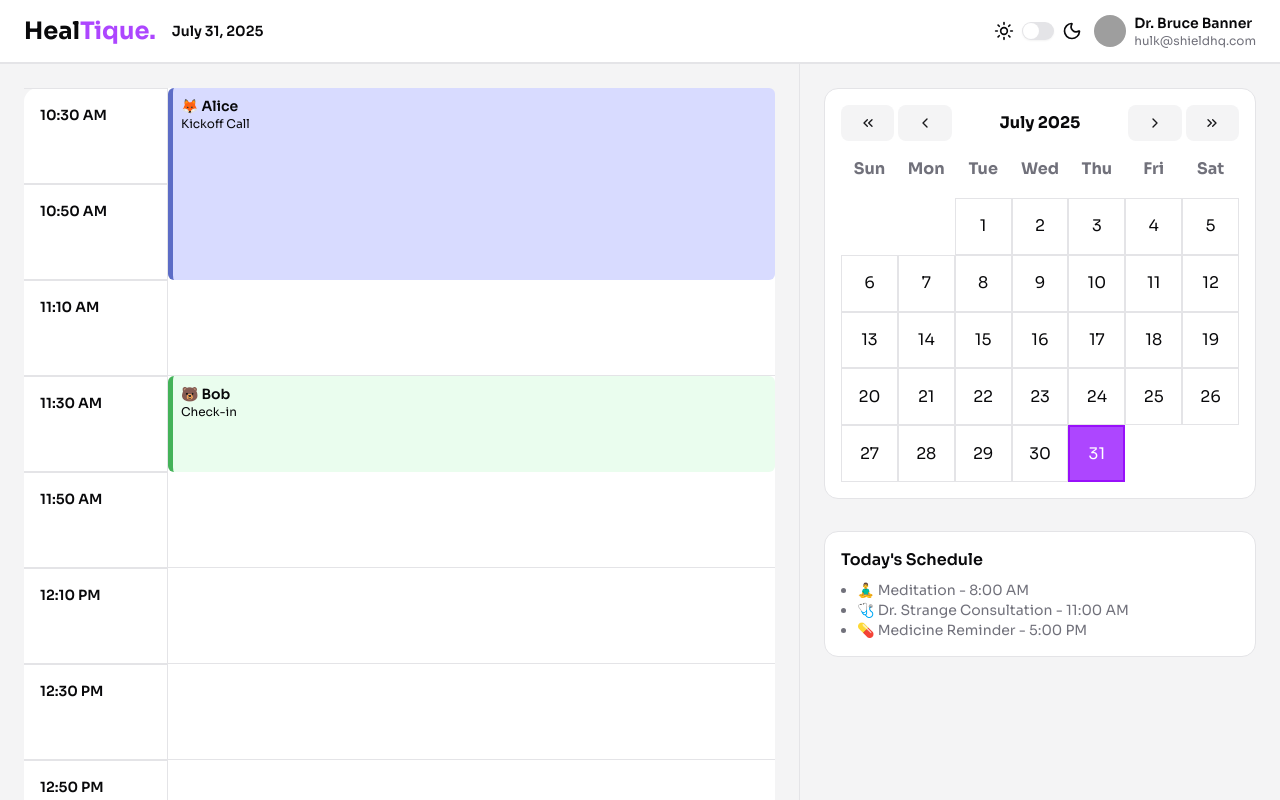
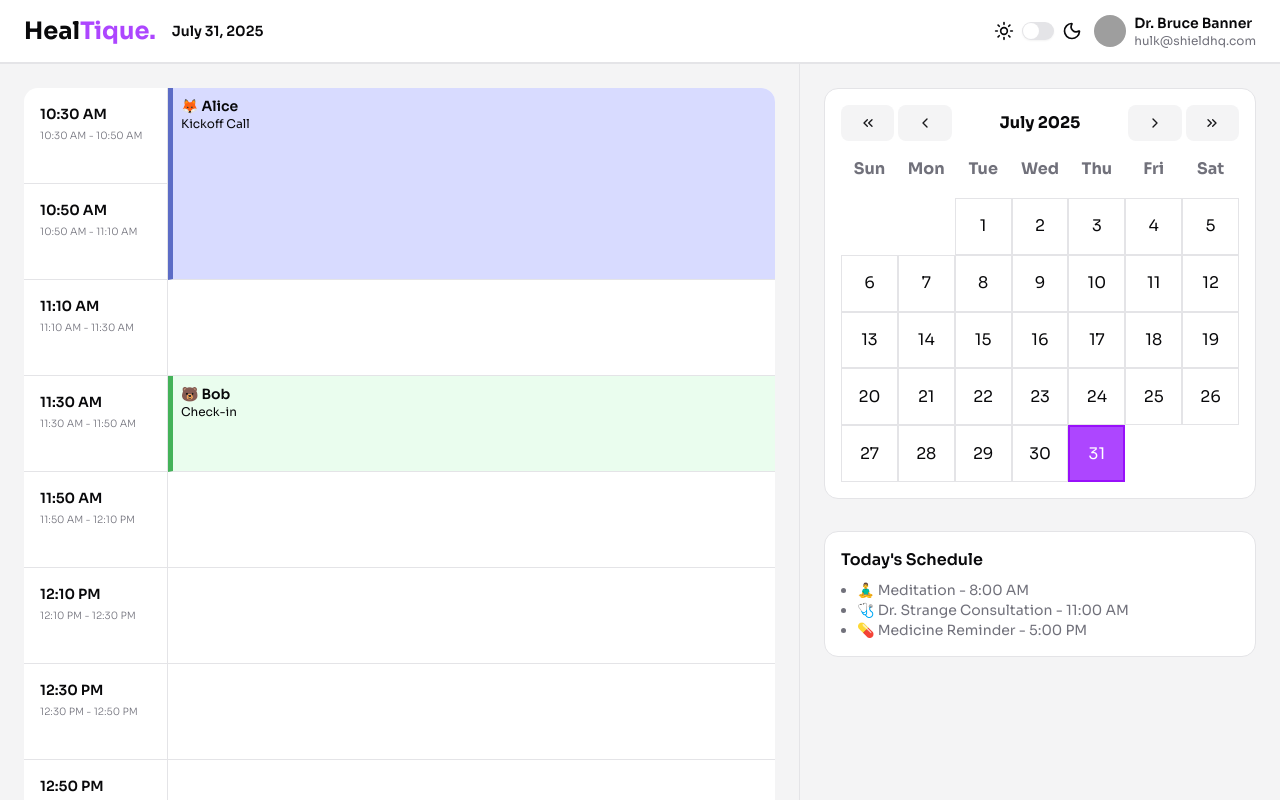
Before and after one commit to vipul-vaishnav/healtique, a Next.js app: page / in a window 1280 px wide. Built offline with nearby package versions, Linux system fonts and the light colour scheme; grey boxes are pictures that could not be loaded.

Commit message:
ADD: slots bookings ui

```diff
--- /dev/null
+++ b/src/components/slots/slot-booked.tsx
@@ -0,0 +1,37 @@
+import React from 'react'
+import { Booking } from './slots-view'
+
+type SlotBookedProps = {
+  slot: {
+    type: 'booked' | 'empty'
+    booking?: Booking
+    span: number
+  }
+}
+
+const bg = (booking: Booking) =>
+  booking.type === 'onboarding'
+    ? 'bg-[#D8DBFF] dark:bg-[#394069]/80'
+    : 'bg-[#EAFDEE] dark:bg-[#266030]/80'
+
+const border = (booking: Booking) =>
+  booking.type === 'onboarding' ? 'border-l-5 border-l-[#5C6CC6]' : 'border-l-5 border-l-[#44B259]'
+
+const SlotBooked: React.FC<SlotBookedProps> = (props) => {
+  const { slot } = props
+  const bookingBg = bg(slot.booking!)
+  const bookingBorder = border(slot.booking!)
+
+  return (
+    <div
+      className={`h-24 border-l-5 border-b ${bookingBg} ${bookingBorder} dark:backdrop-blur-3xl text-sm font-normal p-2`}
+      style={{ height: `${slot.span * 6}rem` }}
+    >
+      <p className="text-sm font-semibold">
+        {slot.booking!.emoji} {slot.booking!.clientName}
+      </p>
+      <p className="text-xs">{slot.booking!.label}</p>
+    </div>
+  )
+}
+export default SlotBooked
--- /dev/null
+++ b/src/components/slots/slot-empty.tsx
@@ -0,0 +1,10 @@
+import React from 'react'
+
+type SlotEmptyProps = {
+  handleAvailableSlotClick: () => void
+}
+
+const SlotEmpty: React.FC<SlotEmptyProps> = ({ handleAvailableSlotClick }) => {
+  return <button onClick={handleAvailableSlotClick} className="h-24 border-b block w-full" />
+}
+export default SlotEmpty
--- /dev/null
+++ b/src/components/slots/slot-time.tsx
@@ -0,0 +1,27 @@
+import React from 'react'
+import { TimeSlot } from './slots-view'
+
+type SlotTimeProps = {
+  slot: TimeSlot
+}
+
+const getLabel = (startTime: number): string => {
+  const hours = Math.floor(startTime / 60)
+  const minutes = startTime % 60
+  const period = hours >= 12 ? 'PM' : 'AM'
+  const displayHour = hours % 12 === 0 ? 12 : hours % 12
+  const paddedMinutes = minutes.toString().padStart(2, '0')
+  return `${displayHour}:${paddedMinutes} ${period}`
+}
+
+const SlotTime: React.FC<SlotTimeProps> = ({ slot }) => {
+  const label = getLabel(slot.startTime)
+  const subLabel = `${label} - ${getLabel(slot.endTime)}`
+  return (
+    <div className="h-24 p-4 w-36 border-b border-r">
+      <p className="text-sm font-semibold">{label}</p>
+      <p className="text-[10px] mt-1 font-light text-muted-foreground">{subLabel}</p>
+    </div>
+  )
+}
+export default SlotTime
--- a/src/components/slots/slot-view-header.tsx
+++ /dev/null
@@ -1,14 +0,0 @@
-import React from 'react'
-
-type SlotViewHeaderProps = {
-  dummy?: string
-}
-
-const SlotViewHeader: React.FC<SlotViewHeaderProps> = () => {
-  return (
-    <div className="bg-background text-foreground rounded-xl p-4">
-      <h6 className="font-bold">Time</h6>
-    </div>
-  )
-}
-export default SlotViewHeader
--- a/src/components/slots/slots-view.tsx
+++ b/src/components/slots/slots-view.tsx
@@ -1,161 +1,19 @@
-// import React from 'react'
-// import SlotViewHeader from './slot-view-header'
-
-// type SlotsViewProps = {
-//   dummy?: boolean
-// }
-
-// type TimeSlot = {
-//   startTime: number // in minutes from midnight (00:00 AM)
-//   endTime: number
-//   label: string // e.g. "10:30 AM"
-// }
-
-// type Booking = {
-//   type: 'onboarding' | 'followup'
-//   startTime: number // minutes from midnight
-//   duration: number // in minutes
-//   clientName: string
-//   emoji: string
-//   label: string
-// }
-
-// const dummyBookings: Booking[] = [
-//   {
-//     type: 'onboarding',
-//     startTime: 630, // 10:30 AM
-//     duration: 40,
-//     clientName: 'Alice',
-//     emoji: '🦊',
-//     label: 'Kickoff Call'
-//   },
-//   {
-//     type: 'followup',
-//     startTime: 690, // 11:30 AM
-//     duration: 20,
-//     clientName: 'Bob',
-//     emoji: '🐻',
-//     label: 'Check-in'
-//   },
-//   {
-//     type: 'followup',
-//     startTime: 810, // 1:30 PM
-//     duration: 20,
-//     clientName: 'Charlie',
-//     emoji: '🦁',
-//     label: 'Status Update'
-//   },
-//   {
-//     type: 'onboarding',
-//     startTime: 870, // 2:30 PM
-//     duration: 40,
-//     clientName: 'Diana',
-//     emoji: '🦄',
-//     label: 'Onboarding'
-//   },
-//   {
-//     type: 'followup',
-//     startTime: 1050, // 5:30 PM
-//     duration: 20,
-//     clientName: 'Eve',
-//     emoji: '🐱',
-//     label: 'Follow-up'
-//   },
-//   {
-//     type: 'followup',
-//     startTime: 1110, // 6:30 PM
-//     duration: 20,
-//     clientName: 'Frank',
-//     emoji: '🦉',
-//     label: 'Feedback'
-//   }
-// ]
-
-// const getTotalSlots = () => {
-//   const start = 10 * 60 + 30 //10:30am
-//   const end = (12 + 7) * 60 + 30 // 7:30pm
-//   const slotWidth = 20
-//   return (end - start) / slotWidth
-// }
-
-// const getLabel = (startTime: number): string => {
-//   const hours = Math.floor(startTime / 60)
-//   const minutes = startTime % 60
-//   const period = hours >= 12 ? 'PM' : 'AM'
-//   const displayHour = hours % 12 === 0 ? 12 : hours % 12
-//   const paddedMinutes = minutes.toString().padStart(2, '0')
-//   return `${displayHour}:${paddedMinutes} ${period}`
-// }
-
-// const generateSlotsObjArray = () => {
-//   const slots: Array<TimeSlot> = []
-//   const start = 10 * 60 + 30
-//   const slotDuration = 20
-//   for (let i = 0; i < getTotalSlots(); i++) {
-//     const startTime = start + i * slotDuration
-//     const endTime = startTime + slotDuration
-//     const label = getLabel(startTime)
-//     slots.push({
-//       startTime,
-//       endTime,
-//       label
-//     })
-//   }
-//   return slots
-// }
-
-// const SlotsView: React.FC<SlotsViewProps> = () => {
-//   return (
-//     <section className="space-y-8">
-//       {/* <SlotViewHeader /> */}
-//       <div className="bg-background rounded-xl grid grid-cols-[144px_1fr]">
-//         <div>
-//           {generateSlotsObjArray().map((slot, idx) => {
-//             return (
-//               <div key={`${idx}-slot`} className="h-24 p-4 w-36 border-b border-r border-t">
-//                 <p className="text-sm font-semibold">{slot.label}</p>
-//               </div>
-//             )
-//           })}
-//         </div>
-//         <div>
-//           {generateSlotsObjArray().map((slot, idx) => {
-//             return (
-//               <div key={idx} className="h-24 p-4 border-b">
-//                 {idx % 2 === 0 ? (
-//                   <div className="h-full bg-[#D8DBFF] border-l-5 border-[#5C6CC6] dark:bg-[#394069]/80 dark:backdrop-blur-3xl dark:text-[#dfe2ff] rounded-sm text-sm font-normal p-2">
-//                     Lorem ipsum dolor sit amet consectetur adipisicing elit. Animi, iste.
-//                   </div>
-//                 ) : (
-//                   <div className="h-full bg-[#EAFDEE] rounded-sm border-l-5 border-[#44B259] dark:bg-[#266030]/80 dark:backdrop-blur-3xl dark:text-[#EAFDEE] text-sm font-normal p-2">
-//                     Lorem ipsum dolor sit amet consectetur adipisicing elit. Animi, iste.
-//                   </div>
-//                 )}
-//               </div>
-//             )
-//           })}
-//         </div>
-//       </div>
-//     </section>
-//   )
-// }
-
-// export default SlotsView
-
-import React from 'react'
-import SlotViewHeader from './slot-view-header'
+import { createId } from '@paralleldrive/cuid2'
+import React, { useState } from 'react'
+import SlotBooked from './slot-booked'
+import SlotEmpty from './slot-empty'
+import SlotTime from './slot-time'
 
 type SlotsViewProps = {
   dummy?: boolean
 }
 
-type TimeSlot = {
+export type TimeSlot = {
   startTime: number // in minutes from midnight (00:00 AM)
   endTime: number
-  label: string // e.g. "10:30 AM"
 }
 
-type Booking = {
+export type Booking = {
   type: 'onboarding' | 'followup'
   startTime: number // minutes from midnight
   duration: number // in minutes
@@ -164,7 +22,7 @@ type Booking = {
   label: string
 }
 
-const dummyBookings: Booking[] = [
+let dummyBookings: Booking[] = [
   {
     type: 'onboarding',
     startTime: 630, // 10:30 AM
@@ -215,20 +73,13 @@ const dummyBookings: Booking[] = [
   }
 ]
 
+dummyBookings = dummyBookings.map((booking) => ({ ...booking, id: createId() }))
+
 const getTotalSlots = () => {
   const start = 10 * 60 + 30 //10:30am
   const end = (12 + 7) * 60 + 30 // 7:30pm
   const slotWidth = 20
   return (end - start) / slotWidth
-}
-
-const getLabel = (startTime: number): string => {
-  const hours = Math.floor(startTime / 60)
-  const minutes = startTime % 60
-  const period = hours >= 12 ? 'PM' : 'AM'
-  const displayHour = hours % 12 === 0 ? 12 : hours % 12
-  const paddedMinutes = minutes.toString().padStart(2, '0')
-  return `${displayHour}:${paddedMinutes} ${period}`
 }
 
 const generateSlotsObjArray = () => {
@@ -238,11 +89,9 @@ const generateSlotsObjArray = () => {
   for (let i = 0; i < getTotalSlots(); i++) {
     const startTime = start + i * slotDuration
     const endTime = startTime + slotDuration
-    const label = getLabel(startTime)
     slots.push({
       startTime,
-      endTime,
-      label
+      endTime
     })
   }
   return slots
@@ -250,58 +99,47 @@ const generateSlotsObjArray = () => {
 
 const SlotsView: React.FC<SlotsViewProps> = () => {
   const slots = generateSlotsObjArray()
-  let skip = 0
+  const [bookings, setBookings] = useState<Booking[]>(dummyBookings)
+
+  const generateSlotsWithBookings = () => {
+    const bookingSlots: Array<{ type: 'booked' | 'empty'; booking?: Booking; span: number }> = []
+    for (let i = 0; i < slots.length; ) {
+      const slot = slots[i]
+      const booking = bookings.find((booking) => booking.startTime === slot.startTime)
+      if (booking) {
+        const span = booking.duration / 20
+        bookingSlots.push({
+          type: 'booked',
+          booking,
+          span
+        })
+        i += span
+      } else {
+        bookingSlots.push({
+          type: 'booked',
+          span: 1
+        })
+        i += 1
+      }
+    }
+    return bookingSlots
+  }
 
   return (
     <section className="space-y-8">
-      <div className="bg-background rounded-xl grid grid-cols-[144px_1fr]">
-        {/* Time Labels */}
-        <div>
-          {slots.map((slot, idx) => (
-            <div key={`${idx}-slot`} className="h-24 p-4 w-36 border-b border-r border-t">
-              <p className="text-sm font-semibold">{slot.label}</p>
-            </div>
-          ))}
-        </div>
-
-        {/* Bookings */}
+      <div className="bg-background rounded-xl grid grid-cols-[144px_1fr] overflow-hidden">
         <div>
           {slots.map((slot, idx) => {
-            if (skip > 0) {
-              skip--
-              return null
+            return <SlotTime slot={slot} key={`${idx}-slot-time`} />
+          })}
+        </div>
+        <div>
+          {generateSlotsWithBookings().map((slot, idx) => {
+            if (slot.booking) {
+              return <SlotBooked key={`${idx}-slot-booked`} slot={slot} />
+            } else {
+              return <SlotEmpty handleAvailableSlotClick={() => {}} key={`${idx}-slot-empty`} />
             }
-
-            const booking = dummyBookings.find((b) => b.startTime === slot.startTime)
-
-            if (booking) {
-              const slotCount = booking.duration / 20
-              skip = slotCount - 1
-
-              const bg =
-                booking.type === 'onboarding'
-                  ? 'bg-[#D8DBFF] dark:bg-[#394069]/80'
-                  : 'bg-[#EAFDEE] dark:bg-[#266030]/80'
-              const border =
-                booking.type === 'onboarding'
-                  ? 'border-l-5 border-[#5C6CC6]'
-                  : 'border-l-5 border-[#44B259]'
-
-              return (
-                <div
-                  key={idx}
-                  className={`p-2 rounded-sm text-sm font-normal text-foreground ${bg} ${border} dark:backdrop-blur-3xl`}
-                  style={{ height: `${slotCount * 6}rem` }} // each slot is 6rem
-                >
-                  <p className="text-sm font-semibold">
-                    {booking.emoji} {booking.clientName}
-                  </p>
-                  <p className="text-xs">{booking.label}</p>
-                </div>
-              )
-            }
-
-            return <div key={idx} className="h-24 p-4 border-b" />
           })}
         </div>
       </div>
```
